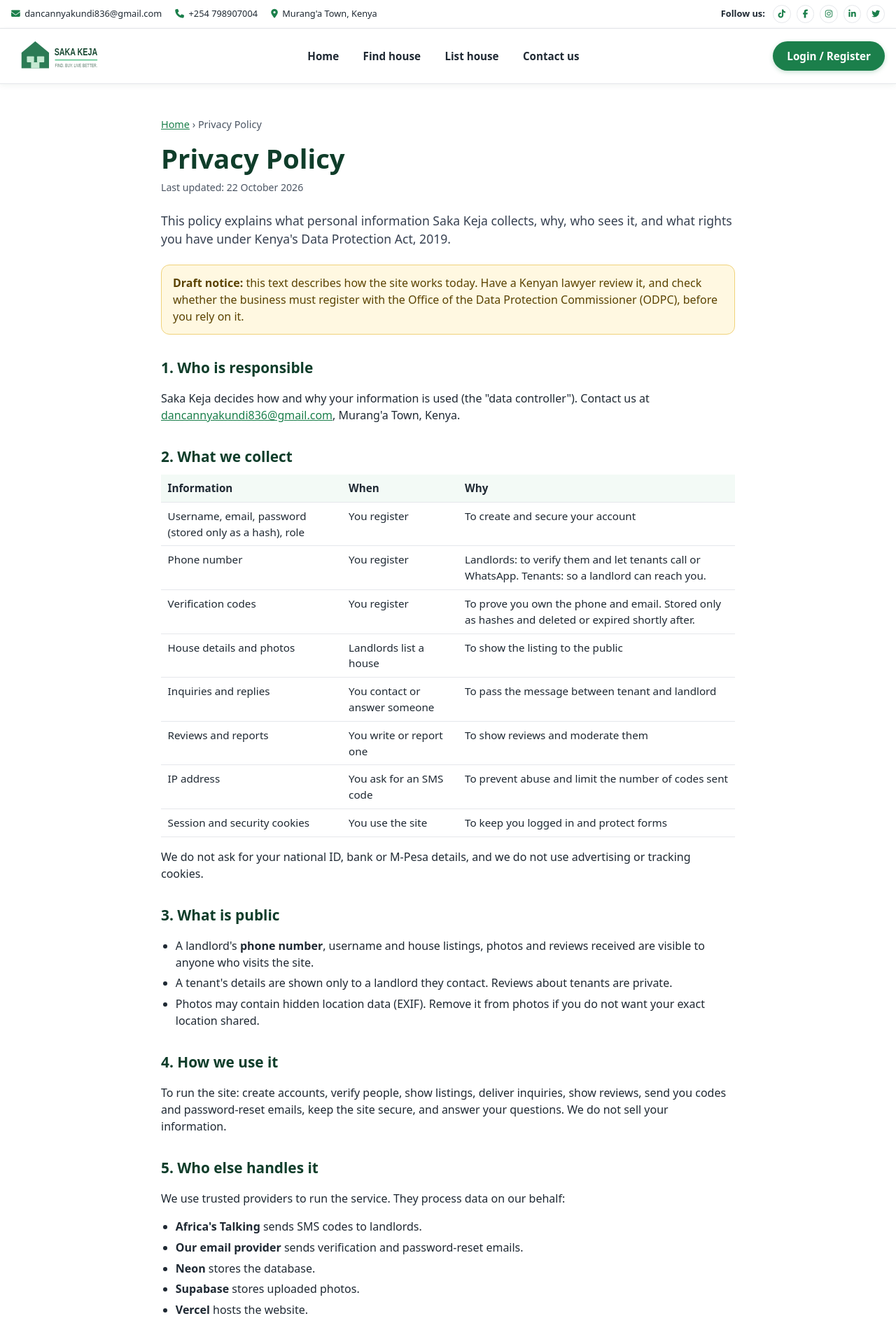
After one commit to Dancan183/saka_keja_Repo, a Django app: page /properties/privacy/ in a window 1280 px wide. The commit adds this page. Shown: the top 1900 px of the page at 70% size. Run offline with Django 5.2, Linux system fonts and the light colour scheme.

Commit message:
adding the our company section

```diff
--- a/accounts/templates/accounts/register.html
+++ b/accounts/templates/accounts/register.html
@@ -61,6 +61,7 @@
         {% endif %}
       {% endfor %}
 
+      <p class="auth-consent" style="font-size:.85rem;color:#4b5563;margin:.2rem 0 .8rem">By registering you agree to our <a href="{% url 'properties:terms' %}" target="_blank" rel="noopener">Terms &amp; Conditions</a> and <a href="{% url 'properties:privacy' %}" target="_blank" rel="noopener">Privacy Policy</a>.</p>
       <button type="submit" id="register-submit">Register</button>
     </form>
 
--- a/properties/templates/properties/base.html
+++ b/properties/templates/properties/base.html
@@ -10,7 +10,7 @@
 </head>
 <body>
 {# EDIT YOUR CONTACT DETAILS HERE. They are used in the top bar and the footer. #}
-{% with site_email="hello@sakakeja.co.ke" site_phone="+254 700 000 000" site_phone_link="+254700000000" site_address="Murang'a Town, Kenya" %}
+{% with site_email="dancannyakundi836@gmail.com" site_phone="+254 798907004" site_phone_link="+254 798907004" site_address="Murang'a Town, Kenya" %}
 
 <div class="topbar">
   <div class="topbar-inner">
@@ -21,7 +21,8 @@
     </ul>
     <div class="topbar-social">
       <span>Follow us:</span>
-      <a href="#" aria-label="Facebook"><i class="fa-brands fa-facebook-f"></i></a>
+      <a href="#" aria-label="Tiktok"><i class="fa-brands fa-tiktok"></i></a>
+      <a href="https://www.facebook.com/dancan.martial.7" aria-label="Facebook"><i class="fa-brands fa-facebook-f"></i></a>
       <a href="#" aria-label="Instagram"><i class="fa-brands fa-instagram"></i></a>
       <a href="#" aria-label="LinkedIn"><i class="fa-brands fa-linkedin-in"></i></a>
       <a href="#" aria-label="Twitter"><i class="fa-brands fa-twitter"></i></a>
@@ -134,11 +135,11 @@
       <div>
         <h3>Company</h3>
         <ul>
-          <li><a href="#">About Us</a></li>
-          <li><a href="#">Careers</a></li>
-          <li><a href="#">FAQ</a></li>
-          <li><a href="#">Terms &amp; Conditions</a></li>
-          <li><a href="#">Privacy Policy</a></li>
+          <li><a href="{% url 'properties:about' %}">About Us</a></li>
+          <li><a href="{% url 'properties:careers' %}">Careers</a></li>
+          <li><a href="{% url 'properties:faq' %}">FAQ</a></li>
+          <li><a href="{% url 'properties:terms' %}">Terms &amp; Conditions</a></li>
+          <li><a href="{% url 'properties:privacy' %}">Privacy Policy</a></li>
         </ul>
       </div>
 
@@ -173,7 +174,7 @@
 
     <div class="footer-bottom">
       <span>&copy; {% now "Y" %} Saka Keja. All rights reserved.</span>
-      <span>Designed with <span class="heart">&hearts;</span> for your dream home</span>
+      <span>Designed with <mark>&hearts;</mark> for your dream home</span>
     </div>
   </div>
 </footer>
--- /dev/null
+++ b/properties/templates/properties/privacy.html
@@ -0,0 +1,81 @@
+{% extends "properties/static_page.html" %}
+{% block title %}Privacy Policy | Saka Keja{% endblock %}
+{% block crumb %}Privacy Policy{% endblock %}
+{% block page_body %}
+<h1>Privacy Policy</h1>
+<p class="updated">Last updated: 22 October 2026</p>
+<p class="lead">This policy explains what personal information Saka Keja collects, why, who sees it, and what rights you have under Kenya's Data Protection Act, 2019.</p>
+
+<div class="note"><strong>Draft notice:</strong> this text describes how the site works today. Have a Kenyan lawyer review it, and check whether the business must register with the Office of the Data Protection Commissioner (ODPC), before you rely on it.</div>
+
+<h2>1. Who is responsible</h2>
+<p>Saka Keja decides how and why your information is used (the "data controller"). Contact us at <a href="mailto:{{ site_email }}">{{ site_email }}</a>, {{ site_address }}.</p>
+
+<h2>2. What we collect</h2>
+<table>
+  <thead><tr><th>Information</th><th>When</th><th>Why</th></tr></thead>
+  <tbody>
+    <tr><td>Username, email, password (stored only as a hash), role</td><td>You register</td><td>To create and secure your account</td></tr>
+    <tr><td>Phone number</td><td>You register</td><td>Landlords: to verify them and let tenants call or WhatsApp. Tenants: so a landlord can reach you.</td></tr>
+    <tr><td>Verification codes</td><td>You register</td><td>To prove you own the phone and email. Stored only as hashes and deleted or expired shortly after.</td></tr>
+    <tr><td>House details and photos</td><td>Landlords list a house</td><td>To show the listing to the public</td></tr>
+    <tr><td>Inquiries and replies</td><td>You contact or answer someone</td><td>To pass the message between tenant and landlord</td></tr>
+    <tr><td>Reviews and reports</td><td>You write or report one</td><td>To show reviews and moderate them</td></tr>
+    <tr><td>IP address</td><td>You ask for an SMS code</td><td>To prevent abuse and limit the number of codes sent</td></tr>
+    <tr><td>Session and security cookies</td><td>You use the site</td><td>To keep you logged in and protect forms</td></tr>
+  </tbody>
+</table>
+<p>We do not ask for your national ID, bank or M-Pesa details, and we do not use advertising or tracking cookies.</p>
+
+<h2>3. What is public</h2>
+<ul>
+  <li>A landlord's <strong>phone number</strong>, username and house listings, photos and reviews received are visible to anyone who visits the site.</li>
+  <li>A tenant's details are shown only to a landlord they contact. Reviews about tenants are private.</li>
+  <li>Photos may contain hidden location data (EXIF). Remove it from photos if you do not want your exact location shared.</li>
+</ul>
+
+<h2>4. How we use it</h2>
+<p>To run the site: create accounts, verify people, show listings, deliver inquiries, show reviews, send you codes and password-reset emails, keep the site secure, and answer your questions. We do not sell your information.</p>
+
+<h2>5. Who else handles it</h2>
+<p>We use trusted providers to run the service. They process data on our behalf:</p>
+<ul>
+  <li><strong>Africa's Talking</strong> sends SMS codes to landlords.</li>
+  <li><strong>Our email provider</strong> sends verification and password-reset emails.</li>
+  <li><strong>Neon</strong> stores the database.</li>
+  <li><strong>Supabase</strong> stores uploaded photos.</li>
+  <li><strong>Vercel</strong> hosts the website.</li>
+</ul>
+<p>Some of these providers are outside Kenya, so your data may be processed abroad. We take reasonable steps to keep it protected, and we may also share information when the law requires it, for example to a court or the police.</p>
+
+<h2>6. How long we keep it</h2>
+<ul>
+  <li>Unfinished sign-ups are deleted after about 30 minutes.</li>
+  <li>Account information, listings, inquiries and reviews are kept while your account is open.</li>
+  <li>When you close your account, we delete or anonymise your personal data, except what we must keep by law or to settle a dispute.</li>
+</ul>
+
+<h2>7. How we protect it</h2>
+<p>Passwords and codes are stored hashed, forms are protected against forgery, the site uses HTTPS, and access to our systems is restricted. No system is perfectly secure. If a breach is likely to harm you, we will tell you and the ODPC as the law requires.</p>
+
+<h2>8. Your rights</h2>
+<p>Under the Data Protection Act, 2019 you have the right to:</p>
+<ul>
+  <li>be told how your data is used (this policy);</li>
+  <li>see the data we hold about you;</li>
+  <li>have wrong data corrected;</li>
+  <li>ask us to delete your data;</li>
+  <li>object to or limit certain uses;</li>
+  <li>receive a copy of your data in a usable format.</li>
+</ul>
+<p>To use any of these, email <a href="mailto:{{ site_email }}">{{ site_email }}</a> from the address on your account. We will reply within the time the law allows. If you are not satisfied, you may complain to the Office of the Data Protection Commissioner (<a href="https://www.odpc.go.ke" rel="noopener" target="_blank">odpc.go.ke</a>).</p>
+
+<h2>9. Children</h2>
+<p>Saka Keja is for people aged 18 and over. We do not knowingly collect information from children. If you think a child has registered, contact us and we will delete the account.</p>
+
+<h2>10. Changes</h2>
+<p>If we change this policy we will update the date above. For significant changes we will also tell registered users by email.</p>
+
+<h2>11. Contact</h2>
+<p>Questions: <a href="mailto:{{ site_email }}">{{ site_email }}</a>. See also our <a href="{% url 'properties:terms' %}">Terms &amp; Conditions</a>.</p>
+{% endblock %}
--- /dev/null
+++ b/properties/templates/properties/static_page.html
@@ -0,0 +1,34 @@
+{% extends "properties/base.html" %}
+
+{# Shared layout for About, Careers, FAQ, Terms and Privacy. Fill in page_title, page_intro and page_body. #}
+{% block content %}
+<style>
+  .doc { max-width: 820px; margin: 0 auto; padding: 1rem 0 2rem; }
+  .doc .crumbs { font-size: .9rem; color: #4b5563; margin-bottom: 1rem; }
+  .doc h1 { font-size: clamp(1.8rem, 3.2vw, 2.4rem); line-height: 1.15; margin: 0 0 .5rem; color: var(--forest); }
+  .doc .lead { font-size: 1.1rem; color: #374151; margin: 0 0 1.5rem; }
+  .doc .updated { font-size: .88rem; color: #4b5563; margin: 0 0 1.5rem; }
+  .doc h2 { font-size: 1.3rem; margin: 2rem 0 .5rem; color: var(--forest); }
+  .doc h3 { font-size: 1.05rem; margin: 1.2rem 0 .3rem; }
+  .doc p, .doc li { color: #1f2933; }
+  .doc ul, .doc ol { padding-left: 1.3rem; }
+  .doc li { margin-bottom: .35rem; }
+  .doc .card { background: #f3faf6; border: 1px solid #cfe3d8; border-radius: 14px; padding: 1rem 1.2rem; margin: 1.2rem 0; }
+  .doc .note { background: #fff8e1; border: 1px solid #f0d27a; border-radius: 12px; padding: .8rem 1rem; color: #5b4300; margin: 1.2rem 0; }
+  .doc details { border: 1px solid #dfe9e3; border-radius: 12px; padding: .2rem 1rem; margin-bottom: .6rem; background: #fff; }
+  .doc details[open] { background: #f6fbf8; border-color: #cfe3d8; }
+  .doc summary { cursor: pointer; font-weight: 700; padding: .7rem 0; color: var(--dark); }
+  .doc summary:focus-visible { outline: 3px solid rgba(27, 127, 75, .45); outline-offset: 2px; border-radius: 6px; }
+  .doc details p { margin: 0 0 .8rem; }
+  .doc .cta { margin-top: 1.5rem; }
+  .doc table { border-collapse: collapse; width: 100%; margin: .6rem 0 1rem; font-size: .95rem; }
+  .doc th, .doc td { text-align: left; padding: .5rem .6rem; border-bottom: 1px solid #e5e7eb; vertical-align: top; }
+  .doc th { background: #f3faf6; }
+  @media (max-width: 600px) { .doc table, .doc thead, .doc tbody, .doc tr, .doc th, .doc td { display: block; } .doc thead { display: none; } .doc td { border: 0; padding: .15rem 0; } .doc tr { border-bottom: 1px solid #e5e7eb; padding: .5rem 0; } }
+</style>
+
+<article class="doc">
+  <p class="crumbs"><a href="{% url 'properties:home' %}">Home</a> &rsaquo; {% block crumb %}{% endblock %}</p>
+  {% block page_body %}{% endblock %}
+</article>
+{% endblock %}
--- a/properties/urls.py
+++ b/properties/urls.py
@@ -1,12 +1,14 @@
 from django.urls import path
+from django.views.generic import TemplateView
 
 from . import views
 
 app_name = "properties"
 
 urlpatterns = [
-        # Landing page
+    # Landing page
     path("home/", views.home, name="home"),
+
     # Tenant side
     path("", views.house_list, name="house_list"),  # search + filters
     path("houses/<int:pk>/", views.house_detail, name="house_detail"),
@@ -19,4 +21,9 @@ urlpatterns = [
     path("houses/<int:pk>/status/", views.toggle_status, name="toggle_status"),
     path("houses/<int:pk>/images/add/", views.image_upload, name="image_upload"),
     path("images/<int:pk>/delete/", views.image_delete, name="image_delete"),
+    path("about/", TemplateView.as_view(template_name="properties/about.html"), name="about"),
+    path("careers/", TemplateView.as_view(template_name="properties/careers.html"), name="careers"),
+    path("faq/", TemplateView.as_view(template_name="properties/faq.html"), name="faq"),
+    path("terms/", TemplateView.as_view(template_name="properties/terms.html"), name="terms"),
+    path("privacy/", TemplateView.as_view(template_name="properties/privacy.html"), name="privacy"),
 ]
```
Also changed, not shown: properties/templates/properties/about.html (added, +40 -0 lines), properties/templates/properties/careers.html (added, +22 -0 lines), properties/templates/properties/faq.html (added, +41 -0 lines), properties/templates/properties/terms.html (added, +79 -0 lines).
